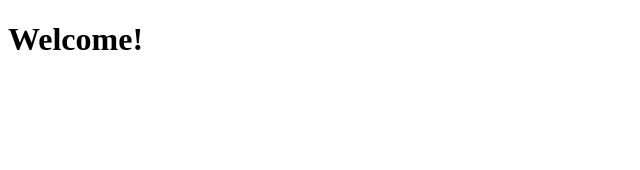
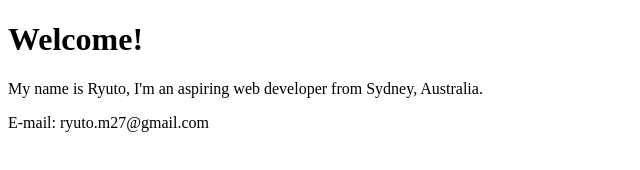
Before and after one commit to ryumatsuyi/ryumatsuyi.github.io, a plain HTML site: page index.html in a window 1280 px wide. Shown: the whole page, without its empty margins (0-640 px from the left). Drawn offline with Linux system fonts and the light colour scheme.

Commit message:
Update index.html

```diff
--- a/index.html
+++ b/index.html
@@ -5,5 +5,7 @@
   </head>
   <body>
     <h1>  Welcome! </h1>
+    <p> My name is Ryuto, I'm an aspiring web developer from Sydney, Australia. </p>
+    <p> E-mail: ryuto.m27@gmail.com </p>
   </body>
 </html>
```
